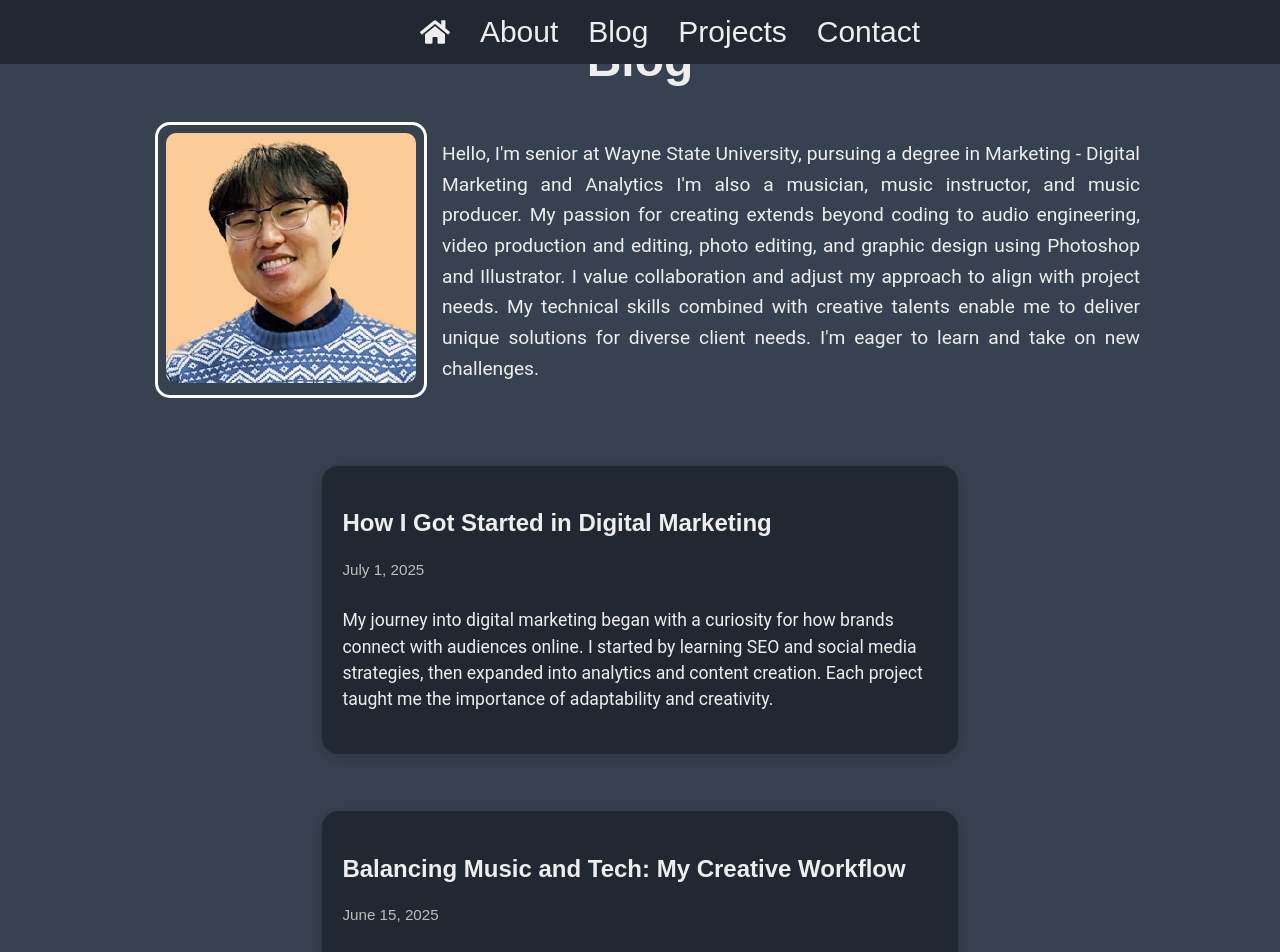
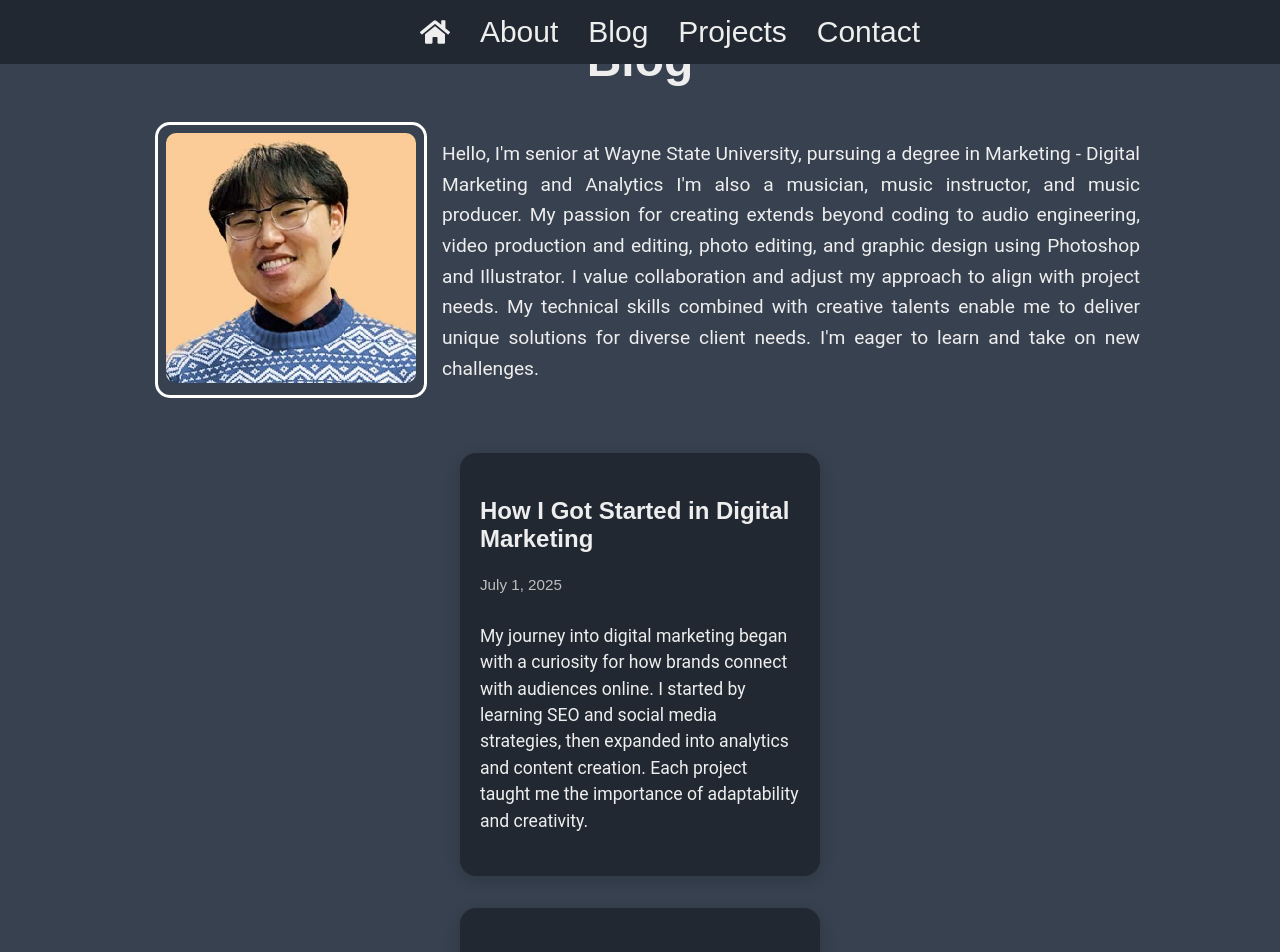
Before and after one commit to WhaleAnchor/AC-React-Portfolio, a React (Create React App) app: page /blog in a window 1280 px wide. Shown: the top 952 px of the page. Built offline with nearby package versions, Linux system fonts and the light colour scheme.

Commit message:
refactor: update BlogPostsWrapper and BlogCard styles for improved layout and alignment

```diff
--- a/src/components/Blog.js
+++ b/src/components/Blog.js
@@ -81,10 +81,9 @@ const Paragraph = styled.p`
 
 const BlogPostsWrapper = styled.div`
   display: flex;
-  flex-direction: row;
-  flex-wrap: wrap;
-  align-items: flex-start;
-  gap: 32px 0;
+  flex-direction: column;
+  align-items: center;
+  gap: 32px;
   justify-content: center;
   margin-top: 40px;
 `;
@@ -94,24 +93,22 @@ const BlogCard = styled.div`
   border-radius: 16px;
   box-shadow: 0 4px 16px rgba(0,0,0,0.15);
   padding: 24px 20px;
-  width: 48%;
+  width: 50%;
   max-width: 600px;
   min-width: 320px;
   color: #eeeeee;
   display: flex;
   flex-direction: column;
-  margin: 1%;
+  margin: 0 auto;
 
   @media (max-width: 900px) {
     width: 90%;
     max-width: 100%;
-    margin: 0 0 32px 0;
   }
 
   @media (max-width: 768px) {
     width: 100%;
     min-width: 0;
-    margin: 0 0 32px 0;
   }
 `;
 
```
